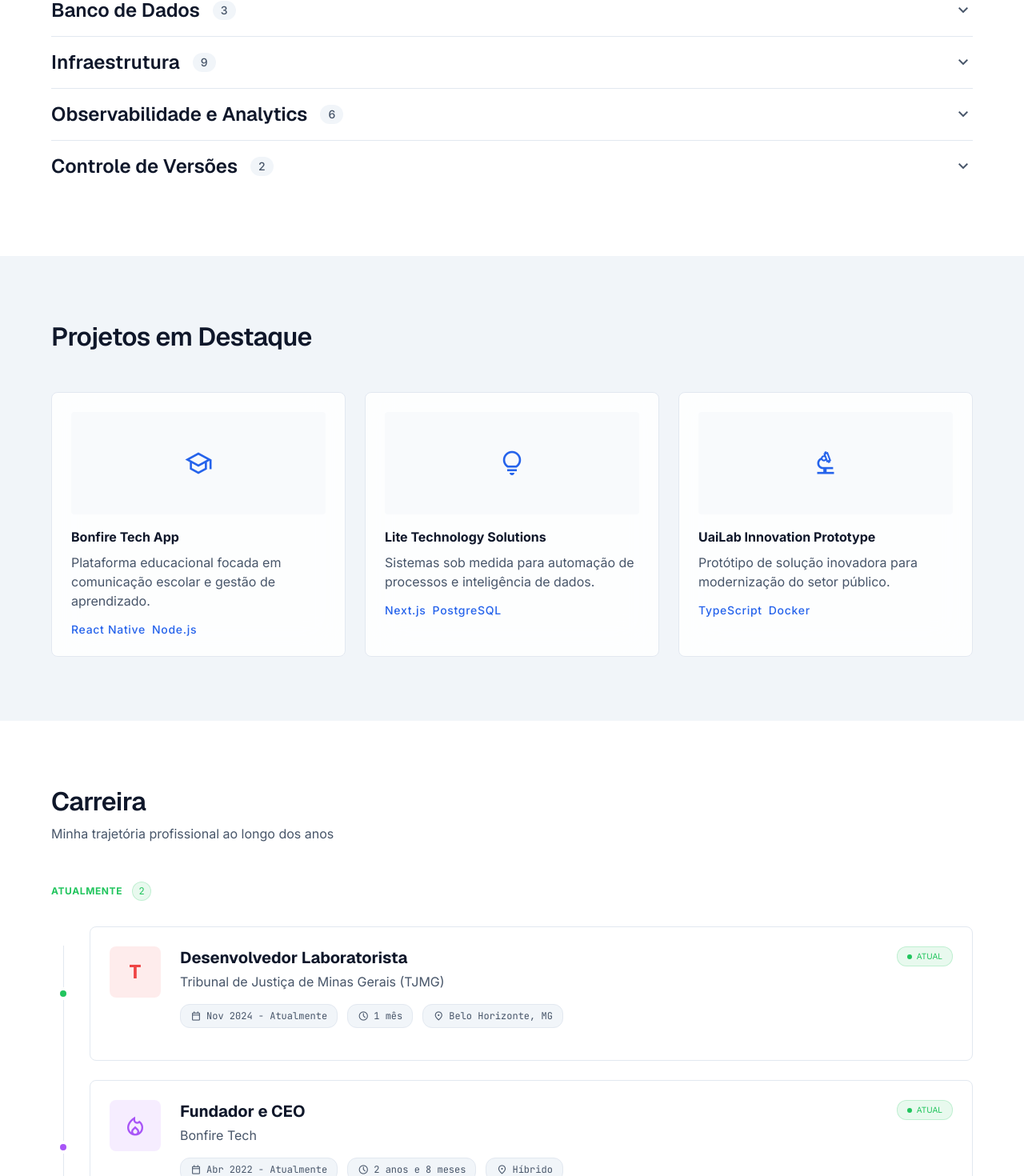
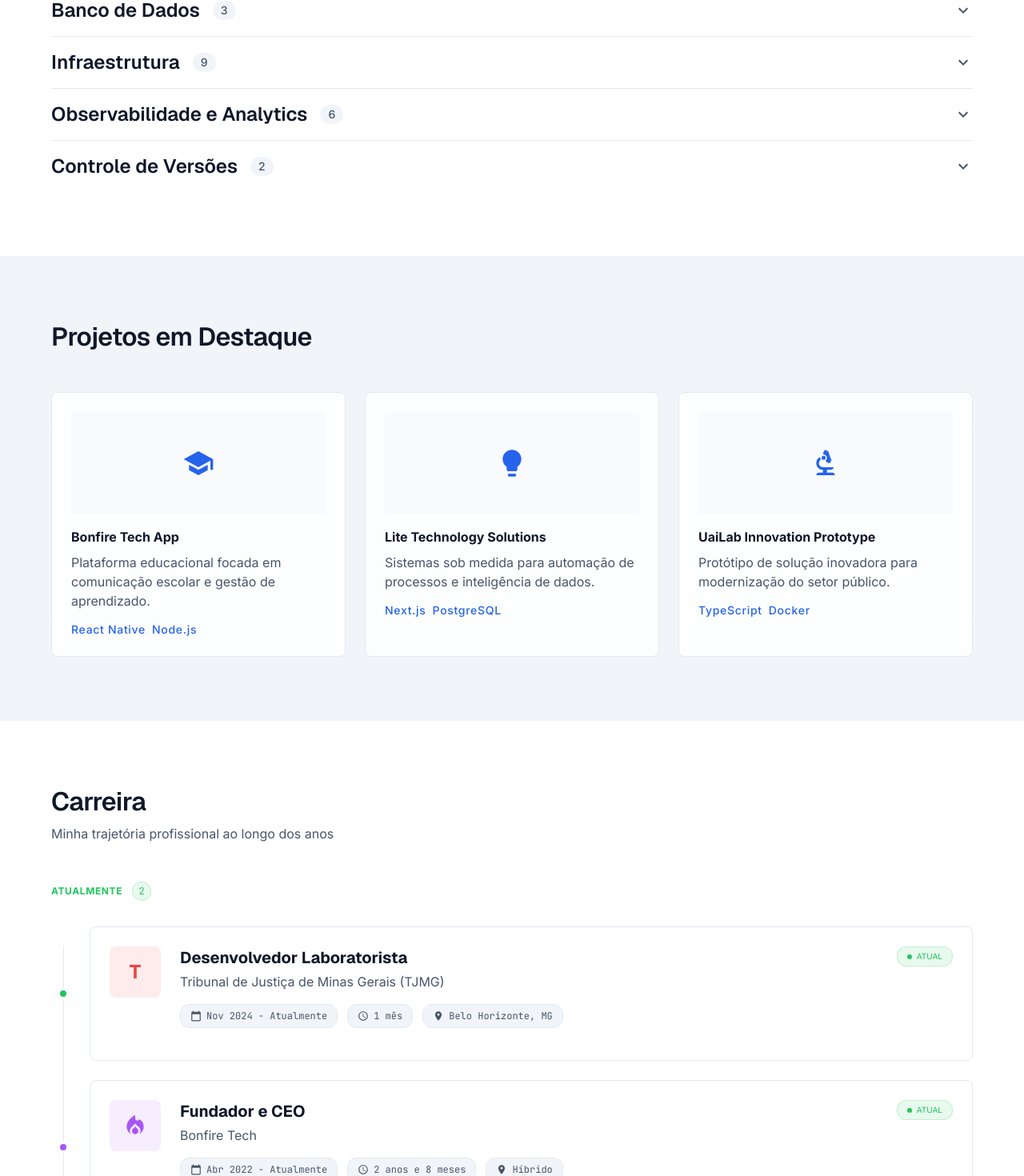
Before and after one commit to odutradev/odutra.com, a React (Vite) app: page / in a window 1280 px wide. Shown: the part 1260-2730 px from the top of the page at 80% size. Built offline with nearby package versions, Linux system fonts and the light colour scheme.

Commit message:
feat: Integrate react-icons library into all system icons

```diff
--- a/index.html
+++ b/index.html
@@ -113,7 +113,6 @@
       }
     </script>
     <link href="https://fonts.googleapis.com/css2?family=Geist:wght@100..900&amp;family=Inter:wght@100..900&amp;family=JetBrains+Mono:wght@100..800&amp;display=swap" rel="stylesheet"/>
-    <link href="https://fonts.googleapis.com/css2?family=Material+Symbols+Outlined:wght,FILL@100..700,0..1&amp;display=swap" rel="stylesheet"/>
     <style>
       :root {
         --color-background: #F8FAFC;
--- a/package.json
+++ b/package.json
@@ -14,6 +14,7 @@
   "dependencies": {
     "react": "^18.2.0",
     "react-dom": "^18.2.0",
+    "react-icons": "^5.7.0",
     "react-router-dom": "^6.30.0"
   },
   "devDependencies": {
--- /dev/null
+++ b/src/components/Icon/index.tsx
@@ -0,0 +1,40 @@
+import { MdPrecisionManufacturing, MdLocalFireDepartment, MdSportsEsports, MdCalendarToday, MdArrowForward, MdExpandLess, MdExpandMore, MdLocationOn, MdDarkMode, MdLightMode, MdLightbulb, MdSmartToy, MdLanguage, MdSchedule, MdBiotech, MdSchool, MdBrush, MdCall, MdMail } from 'react-icons/md'
+import { FaInstagram, FaLinkedin } from 'react-icons/fa'
+
+import type { IconProps } from './types'
+
+const iconMap: Record<string, React.ComponentType<{ className?: string }>> = {
+  dark_mode: MdDarkMode,
+  light_mode: MdLightMode,
+  arrow_forward: MdArrowForward,
+  mail: MdMail,
+  call: MdCall,
+  school: MdSchool,
+  lightbulb: MdLightbulb,
+  biotech: MdBiotech,
+  local_fire_department: MdLocalFireDepartment,
+  calendar_today: MdCalendarToday,
+  schedule: MdSchedule,
+  location_on: MdLocationOn,
+  expand_less: MdExpandLess,
+  expand_more: MdExpandMore,
+  precision_manufacturing: MdPrecisionManufacturing,
+  smart_toy: MdSmartToy,
+  sports_esports: MdSportsEsports,
+  photo_camera: FaInstagram,
+  instagram: FaInstagram,
+  language: MdLanguage,
+  brush: MdBrush,
+  link: FaLinkedin,
+  linkedin: FaLinkedin
+}
+
+const Icon = ({ name, className }: IconProps) => {
+  const IconComponent = iconMap[name]
+
+  if (!IconComponent) return null
+
+  return <IconComponent className={className} />
+}
+
+export default Icon
--- /dev/null
+++ b/src/components/Icon/types.ts
@@ -0,0 +1,4 @@
+export interface IconProps {
+  name: string
+  className?: string
+}
--- a/src/pages/main/subcomponentes/Education/index.tsx
+++ b/src/pages/main/subcomponentes/Education/index.tsx
@@ -1,4 +1,5 @@
 import portfolioData from '../../../../assets/data'
+import Icon from '../../../../components/Icon'
 
 import type { EducationProps } from './types'
 
@@ -18,9 +19,7 @@
               className="bg-slate-900 rounded-lg p-6 border border-slate-700 flex flex-col justify-between"
             >
               <div>
-                <span className="material-symbols-outlined text-electric-blue mb-4 text-[32px]">
-                  {item.icon}
-                </span>
+                <Icon name={item.icon} className="text-electric-blue mb-4 w-8 h-8" />
                 <h3 className="font-body-md font-bold text-on-surface mb-2">
                   {item.course}
                 </h3>
--- a/src/pages/main/subcomponentes/Experience/index.tsx
+++ b/src/pages/main/subcomponentes/Experience/index.tsx
@@ -1,6 +1,7 @@
 import { useState, useCallback } from 'react'
 
 import portfolioData from '../../../../assets/data'
+import Icon from '../../../../components/Icon'
 
 import type { ExperienceProps } from './types'
 
@@ -47,9 +48,7 @@
                             {item.short}
                           </span>
                         ) : (
-                          <span className="material-symbols-outlined text-3xl">
-                            {item.icon}
-                          </span>
+                          <Icon name={item.icon || ''} className="w-8 h-8" />
                         )}
                       </div>
                       <div className="flex-grow">
@@ -69,23 +68,17 @@
                         </div>
                         <div className="flex flex-wrap gap-3 mt-4 mb-4">
                           <div className="inline-flex items-center gap-1.5 px-3 py-1.5 rounded-full bg-surface-container-high border border-outline-variant font-label-code text-xs text-on-surface-variant">
-                            <span className="material-symbols-outlined text-[14px]">
-                              calendar_today
-                            </span>
+                            <Icon name="calendar_today" className="w-3.5 h-3.5" />
                             {item.period}
                           </div>
                           {item.duration && (
                             <div className="inline-flex items-center gap-1.5 px-3 py-1.5 rounded-full bg-surface-container-high border border-outline-variant font-label-code text-xs text-on-surface-variant">
-                              <span className="material-symbols-outlined text-[14px]">
-                                schedule
-                              </span>
+                              <Icon name="schedule" className="w-3.5 h-3.5" />
                               {item.duration}
                             </div>
                           )}
                           <div className="inline-flex items-center gap-1.5 px-3 py-1.5 rounded-full bg-surface-container-high border border-outline-variant font-label-code text-xs text-on-surface-variant">
-                            <span className="material-symbols-outlined text-[14px]">
-                              location_on
-                            </span>
+                            <Icon name="location_on" className="w-3.5 h-3.5" />
                             {item.location}
                           </div>
                         </div>
@@ -108,9 +101,7 @@
               <span className="w-6 h-6 rounded-full bg-surface-container-high text-on-surface-variant flex items-center justify-center font-label-code text-xs border border-outline-variant">
                 {experiences.previous.length}
               </span>
-              <span className="material-symbols-outlined text-on-surface-variant text-sm group-hover:text-on-surface transition-colors">
-                {showPreviousExperiences ? 'expand_less' : 'expand_more'}
-              </span>
+              <Icon name={showPreviousExperiences ? 'expand_less' : 'expand_more'} className="w-4 h-4 text-on-surface-variant group-hover:text-on-surface transition-colors" />
             </div>
 
             {showPreviousExperiences && (
@@ -139,23 +130,17 @@
                           </div>
                           <div className="flex flex-wrap gap-3 mt-4 mb-4">
                             <div className="inline-flex items-center gap-1.5 px-3 py-1.5 rounded-full bg-surface-container-high border border-outline-variant font-label-code text-xs text-on-surface-variant">
-                              <span className="material-symbols-outlined text-[14px]">
-                                calendar_today
-                              </span>
+                              <Icon name="calendar_today" className="w-3.5 h-3.5" />
                               {item.period}
                             </div>
                             {item.duration && (
                               <div className="inline-flex items-center gap-1.5 px-3 py-1.5 rounded-full bg-surface-container-high border border-outline-variant font-label-code text-xs text-on-surface-variant">
-                                <span className="material-symbols-outlined text-[14px]">
-                                  schedule
-                                </span>
+                                <Icon name="schedule" className="w-3.5 h-3.5" />
                                 {item.duration}
                               </div>
                             )}
                             <div className="inline-flex items-center gap-1.5 px-3 py-1.5 rounded-full bg-surface-container-high border border-outline-variant font-label-code text-xs text-on-surface-variant">
-                              <span className="material-symbols-outlined text-[14px]">
-                                location_on
-                              </span>
+                              <Icon name="location_on" className="w-3.5 h-3.5" />
                               {item.location}
                             </div>
                           </div>
--- a/src/pages/main/subcomponentes/Header/index.tsx
+++ b/src/pages/main/subcomponentes/Header/index.tsx
@@ -1,5 +1,6 @@
 import { useTheme } from '../../../../context/ThemeContext'
 import portfolioData from '../../../../assets/data'
+import Icon from '../../../../components/Icon'
 
 import type { HeaderProps } from './types'
 
@@ -34,9 +35,7 @@
           aria-label="Toggle Dark Mode"
           className="text-primary hover:text-primary transition-colors duration-300 active:scale-95 transition-transform"
         >
-          <span className="material-symbols-outlined">
-            {isDarkMode ? 'dark_mode' : 'light_mode'}
-          </span>
+          <Icon name={isDarkMode ? 'dark_mode' : 'light_mode'} className="w-6 h-6" />
         </button>
       </div>
     </header>
--- a/src/pages/main/subcomponentes/Hero/index.tsx
+++ b/src/pages/main/subcomponentes/Hero/index.tsx
@@ -1,4 +1,5 @@
 import portfolioData from '../../../../assets/data'
+import Icon from '../../../../components/Icon'
 
 import type { HeroProps } from './types'
 
@@ -24,9 +25,7 @@
             className="inline-flex items-center justify-center gap-2 px-6 py-3 bg-electric-blue text-pure-white rounded-lg font-body-md font-medium hover:bg-inverse-primary transition-colors group"
           >
             Vamos conversar
-            <span className="material-symbols-outlined text-[20px] transition-transform group-hover:translate-x-1">
-              arrow_forward
-            </span>
+            <Icon name="arrow_forward" className="w-5 h-5 transition-transform group-hover:translate-x-1" />
           </a>
           <a
             href="#experiencia"
--- a/src/pages/main/subcomponentes/Projects/index.tsx
+++ b/src/pages/main/subcomponentes/Projects/index.tsx
@@ -1,4 +1,5 @@
 import portfolioData from '../../../../assets/data'
+import Icon from '../../../../components/Icon'
 
 import type { ProjectsProps } from './types'
 
@@ -18,9 +19,7 @@
               className="bg-glass-fill backdrop-blur-xl border border-slate-700 rounded-xl p-6 hover-ghost-border transition-all duration-300 group"
             >
               <div className="h-32 bg-slate-800 rounded-lg mb-4 flex items-center justify-center">
-                <span className="material-symbols-outlined text-electric-blue text-4xl">
-                  {project.icon}
-                </span>
+                <Icon name={project.icon} className="text-electric-blue w-10 h-10" />
               </div>
               <h3 className="font-body-lg font-bold text-on-surface mb-2">
                 {project.title}
--- a/src/pages/main/subcomponentes/Technologies/index.tsx
+++ b/src/pages/main/subcomponentes/Technologies/index.tsx
@@ -1,6 +1,7 @@
 import { useState, useCallback } from 'react'
 
 import portfolioData from '../../../../assets/data'
+import Icon from '../../../../components/Icon'
 
 import type { TechnologiesProps } from './types'
 
@@ -41,9 +42,7 @@
                       {category.count}
                     </span>
                   </div>
-                  <span className="material-symbols-outlined text-on-surface-variant group-hover:text-primary transition-colors">
-                    {isExpanded ? 'expand_less' : 'expand_more'}
-                  </span>
+                  <Icon name={isExpanded ? 'expand_less' : 'expand_more'} className="w-6 h-6 text-on-surface-variant group-hover:text-primary transition-colors" />
                 </button>
 
                 {isExpanded && (
```
Also changed, not shown: src/pages/main/subcomponentes/Contact/index.tsx (+5 -12 lines), 1 other file (tests, documents, lock files or other folders).
